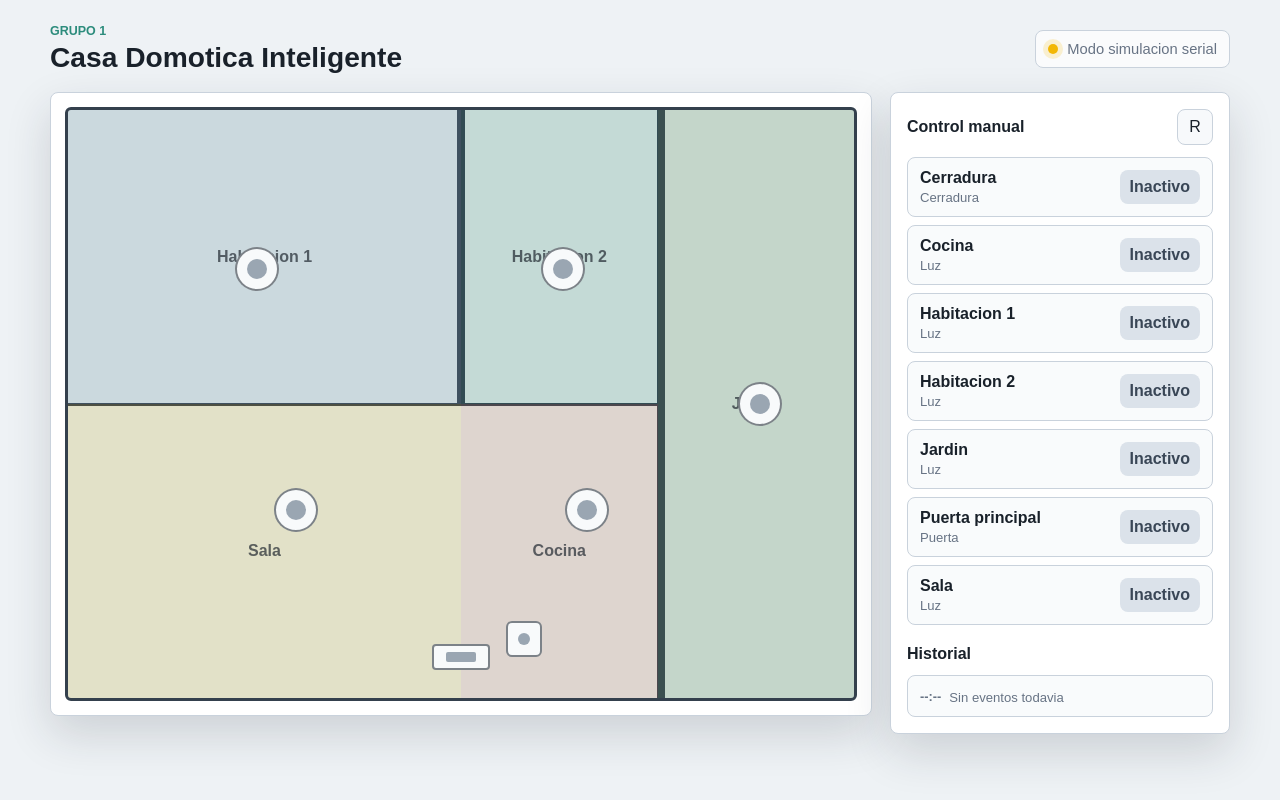
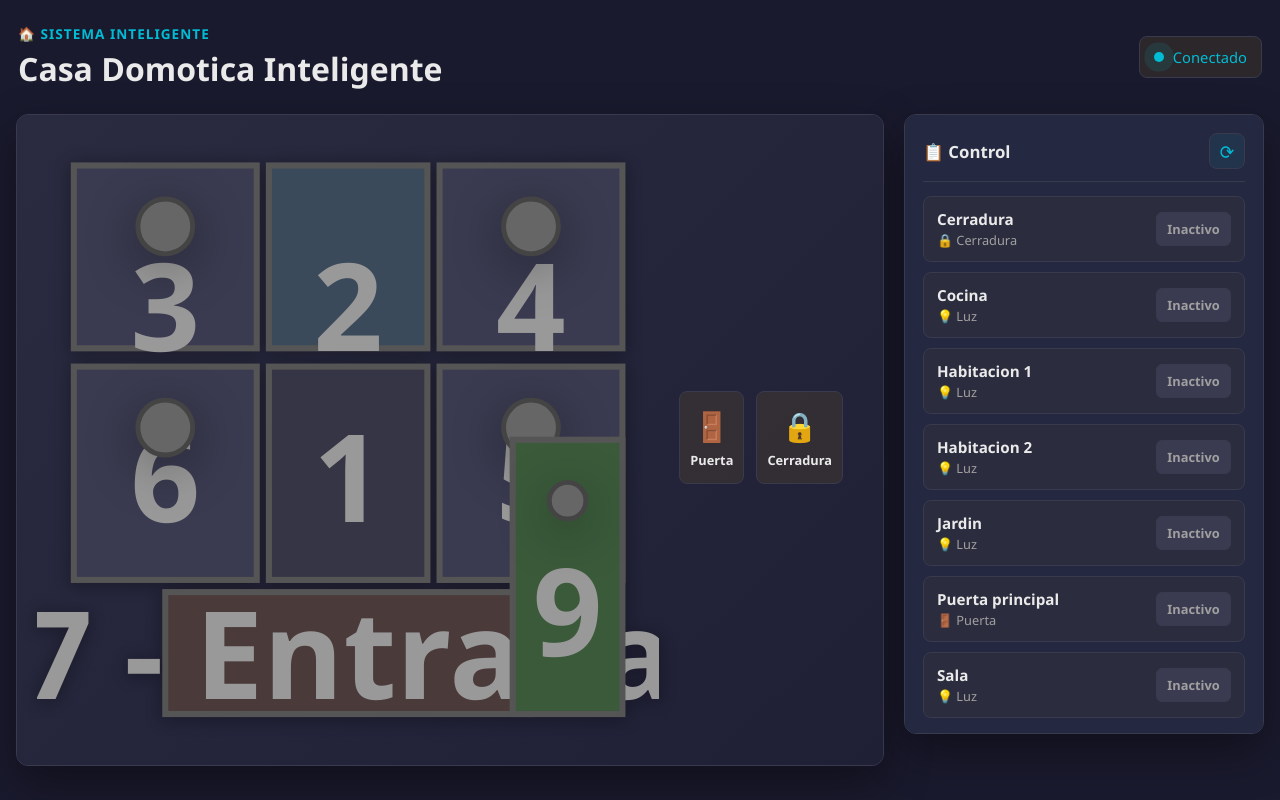
Before and after one commit to LuisAngulo02/casa_domotica, a Django app: page / in a window 1280 px wide. Run offline with Django 5.2, Linux system fonts and the light colour scheme; data comes from the database, SQL or seed files in the repository; data that the repository does not hold is empty.

Commit message:
diseño maqueta

```diff
--- a/static/dashboard/app.js
+++ b/static/dashboard/app.js
@@ -4,9 +4,9 @@ const toast = document.querySelector("#toast");
 const refreshButton = document.querySelector("#refresh");
 
 const kindLabels = {
-  light: "Luz",
-  door: "Puerta",
-  lock: "Cerradura",
+  light: "💡 Luz",
+  door: "🚪 Puerta",
+  lock: "🔒 Cerradura",
 };
 
 function getCookie(name) {
@@ -22,13 +22,23 @@ function showToast(message) {
   window.clearTimeout(showToast.timer);
   showToast.timer = window.setTimeout(() => {
     toast.classList.remove("is-visible");
-  }, 2600);
+  }, 3000);
 }
 
 function setHotspotState(device) {
-  const hotspot = document.querySelector(`[data-device="${device.key}"]`);
-  if (hotspot) {
-    hotspot.classList.toggle("is-on", device.is_on);
+  // Actualizar lámparas en el SVG - buscar por lamp-group
+  const lampGroup = document.querySelector(`[data-device="${device.key}"].lamp-group`);
+  if (lampGroup) {
+    const circle = lampGroup.querySelector(".lamp");
+    if (circle) {
+      circle.classList.toggle("is-on", device.is_on);
+    }
+  }
+
+  // Actualizar botones de control (puerta, cerradura)
+  const controlBtn = document.querySelector(`[data-device="${device.key}"].control-btn`);
+  if (controlBtn) {
+    controlBtn.classList.toggle("is-on", device.is_on);
   }
 }
 
@@ -39,10 +49,13 @@ function renderDevices(devices) {
 
     const card = document.createElement("article");
     card.className = "device-card";
+
+    const kindLabel = kindLabels[device.kind] || "Dispositivo";
+
     card.innerHTML = `
       <div>
         <div class="device-name">${device.label}</div>
-        <div class="device-kind">${kindLabels[device.kind] || "Dispositivo"}</div>
+        <div class="device-kind">${kindLabel}</div>
       </div>
       <button class="switch ${device.is_on ? "is-on" : ""}" type="button" data-device="${device.key}">
         ${device.is_on ? "Activo" : "Inactivo"}
@@ -55,37 +68,62 @@ function renderDevices(devices) {
 function renderHistory(events) {
   historyList.innerHTML = "";
   if (!events.length) {
-    historyList.innerHTML = '<div class="history-item"><span class="event-time">--:--</span><span class="event-message">Sin eventos todavia</span></div>';
+    historyList.innerHTML = '<div class="history-item"><span class="event-time">--:--</span><span class="event-message">Sin eventos todavía</span></div>';
     return;
   }
 
   events.forEach((event) => {
     const item = document.createElement("article");
     item.className = "history-item";
+
+    const actionEmoji = event.action.includes("encender") ? "✓" : "✗";
+    const commandText = event.command || "Comando desconocido";
+
     item.innerHTML = `
       <span class="event-time">${event.created_at}</span>
-      <span class="event-message">${event.command} - ${event.message}</span>
+      <span class="event-message">${actionEmoji} ${commandText} - ${event.message}</span>
     `;
     historyList.appendChild(item);
   });
 }
 
 async function loadDevices() {
+  try {
     const response = await fetch("/api/devices/");
     const data = await response.json();
     renderDevices(data.devices);
+  } catch (error) {
+    console.error("Error cargando dispositivos:", error);
+    showToast("❌ Error al cargar dispositivos");
+  }
 }
 
 async function loadHistory() {
+  try {
     const response = await fetch("/api/history/");
     const data = await response.json();
     renderHistory(data.events);
+  } catch (error) {
+    console.error("Error cargando historial:", error);
+  }
 }
 
 async function toggleDevice(deviceKey, forcedState = null) {
-  const hotspot = document.querySelector(`[data-device="${deviceKey}"]`);
-  const nextState = forcedState ?? !hotspot?.classList.contains("is-on");
+  let element = document.querySelector(`[data-device="${deviceKey}"].lamp-group`);
+  if (!element) {
+    element = document.querySelector(`[data-device="${deviceKey}"].control-btn`);
+  }
 
+  if (!element) {
+    console.warn(`No se encontró elemento para ${deviceKey}`);
+    return;
+  }
+
+  const circle = element.querySelector(".lamp");
+  const currentState = circle ? circle.classList.contains("is-on") : element.classList.contains("is-on");
+  const nextState = forcedState !== null ? forcedState : !currentState;
+
+  try {
     const response = await fetch(`/api/devices/${deviceKey}/toggle/`, {
       method: "POST",
       headers: {
@@ -94,29 +132,44 @@ async function toggleDevice(deviceKey, forcedState = null) {
       },
       body: JSON.stringify({ is_on: nextState }),
     });
+
     const data = await response.json();
 
     if (!response.ok) {
-    showToast(data.message || data.error || "No se pudo enviar el comando");
+      showToast("❌ " + (data.message || data.error || "No se pudo enviar el comando"));
       return;
     }
 
     setHotspotState(data.device);
     await loadDevices();
     await loadHistory();
-  showToast(data.message);
+    showToast("✅ " + (data.message || "Comando enviado"));
+  } catch (error) {
+    console.error("Error al cambiar dispositivo:", error);
+    showToast("❌ Error de conexión");
+  }
 }
 
 document.addEventListener("click", (event) => {
-  const control = event.target.closest("[data-device]");
-  if (!control) return;
-  toggleDevice(control.dataset.device);
+  let lampGroup = event.target.closest(".lamp-group[data-device]");
+  if (lampGroup) {
+    toggleDevice(lampGroup.dataset.device);
+    return;
+  }
+
+  let button = event.target.closest("[data-device]");
+  if (button && (button.classList.contains("control-btn") || button.classList.contains("switch"))) {
+    toggleDevice(button.dataset.device);
+    return;
+  }
 });
 
 refreshButton.addEventListener("click", async () => {
+  refreshButton.style.opacity = "0.6";
   await loadDevices();
   await loadHistory();
-  showToast("Estados actualizados");
+  showToast("🔄 Estados actualizados");
+  refreshButton.style.opacity = "1";
 });
 
 loadDevices();
--- a/static/dashboard/styles.css
+++ b/static/dashboard/styles.css
@@ -1,25 +1,31 @@
 :root {
   color-scheme: light;
-  --bg: #eef2f5;
-  --ink: #19212a;
-  --muted: #677384;
-  --line: #c9d2dc;
-  --panel: #ffffff;
-  --accent: #f2b705;
-  --accent-strong: #d98912;
-  --teal: #2c8c7c;
-  --danger: #c44343;
-  --shadow: 0 18px 45px rgba(28, 39, 49, .16);
+  --bg: #1a1a2e;
+  --ink: #eaeaea;
+  --muted: #a0a0a0;
+  --line: #3a3a4e;
+  --panel: #242840;
+  --accent: #ffc107;
+  --accent-strong: #ff9800;
+  --teal: #00bcd4;
+  --danger: #f44336;
+  --shadow: 0 18px 45px rgba(0, 0, 0, .4);
+  --room-light: #daa;
+  --room-dark: #886;
 }
 
 * {
   box-sizing: border-box;
 }
 
+html {
+  background: var(--bg);
+}
+
 body {
   min-height: 100vh;
   margin: 0;
-  font-family: Arial, Helvetica, sans-serif;
+  font-family: 'Segoe UI', Tahoma, Geneva, Verdana, sans-serif;
   background: var(--bg);
   color: var(--ink);
 }
@@ -29,7 +35,7 @@ button {
 }
 
 .shell {
-  width: min(1180px, calc(100% - 32px));
+  width: min(1280px, calc(100% - 32px));
   margin: 0 auto;
   padding: 24px 0;
 }
@@ -39,15 +45,17 @@ button {
   align-items: center;
   justify-content: space-between;
   gap: 16px;
-  margin-bottom: 18px;
+  margin-bottom: 24px;
+  padding: 0 2px;
 }
 
 .eyebrow {
   margin: 0 0 4px;
   color: var(--teal);
-  font-size: .78rem;
+  font-size: .85rem;
   font-weight: 700;
   text-transform: uppercase;
+  letter-spacing: 1px;
 }
 
 h1,
@@ -57,170 +65,215 @@ h2 {
 }
 
 h1 {
-  font-size: clamp(1.55rem, 2.2vw, 2.3rem);
+  font-size: clamp(1.8rem, 2.5vw, 2.5rem);
+  font-weight: 700;
 }
 
 h2 {
-  font-size: 1rem;
+  font-size: 1.05rem;
+  font-weight: 600;
 }
 
 .connection {
   display: flex;
   align-items: center;
   gap: 9px;
-  padding: 10px 12px;
+  padding: 10px 14px;
   border: 1px solid var(--line);
   border-radius: 8px;
-  background: rgba(255, 255, 255, .72);
-  color: var(--muted);
+  background: rgba(255, 193, 7, .08);
+  color: var(--teal);
   font-size: .92rem;
+  font-weight: 500;
 }
 
 .connection-dot {
   width: 10px;
   height: 10px;
   border-radius: 50%;
-  background: var(--accent);
-  box-shadow: 0 0 0 5px rgba(242, 183, 5, .18);
+  background: var(--teal);
+  box-shadow: 0 0 0 6px rgba(0, 188, 212, .2);
+  animation: pulse 2s infinite;
+}
+
+@keyframes pulse {
+  0%, 100% { box-shadow: 0 0 0 6px rgba(0, 188, 212, .2); }
+  50% { box-shadow: 0 0 0 10px rgba(0, 188, 212, .1); }
 }
 
 .workspace {
   display: grid;
-  grid-template-columns: minmax(0, 1fr) 340px;
-  gap: 18px;
+  grid-template-columns: minmax(0, 1fr) 360px;
+  gap: 20px;
   align-items: start;
 }
 
 .plan-wrap,
 .panel {
   border: 1px solid var(--line);
-  border-radius: 8px;
+  border-radius: 12px;
   background: var(--panel);
   box-shadow: var(--shadow);
 }
 
 .plan-wrap {
-  padding: 14px;
+  padding: 0;
+  overflow: hidden;
+  border-radius: 12px;
 }
 
 .house-plan {
   position: relative;
   width: 100%;
   aspect-ratio: 4 / 3;
-  overflow: hidden;
-  border: 3px solid #34404d;
-  border-radius: 6px;
-  background:
-    linear-gradient(90deg, transparent 49.5%, #34404d 49.5% 50.5%, transparent 50.5%) 0 0 / 100% 50% no-repeat,
-    linear-gradient(#34404d, #34404d) 0 50% / 75% 3px no-repeat,
-    linear-gradient(90deg, transparent 75%, #34404d 75% 76%, transparent 76%) 0 0 / 100% 100% no-repeat,
-    #dfe7e6;
+  background: linear-gradient(135deg, #2a2a40 0%, #1f1f35 100%);
+  display: flex;
+  align-items: center;
+  justify-content: center;
+  padding: 20px;
 }
 
-.room {
-  position: absolute;
-  display: grid;
-  place-items: center;
-  color: rgba(25, 33, 42, .68);
+.floorplan-svg {
+  width: 100%;
+  height: 100%;
+  filter: drop-shadow(0 2px 8px rgba(0, 0, 0, .3));
+}
+
+.room-bg {
+  fill: #3a3a50;
+  stroke: #555;
+  stroke-width: 1;
+  transition: fill 0.3s ease;
+}
+
+.room:hover .room-bg {
+  fill: #4a4a60;
+}
+
+.room-label {
+  font-size: 20px;
   font-weight: 700;
-  font-size: clamp(.75rem, 1.5vw, 1rem);
-  text-align: center;
+  fill: #999;
+  text-anchor: middle;
+  dominant-baseline: middle;
   pointer-events: none;
 }
 
-.room-bedroom-a {
-  inset: 0 50% 50% 0;
-  background: rgba(109, 154, 184, .18);
+.room.bathroom .room-bg {
+  fill: #3a4a5a;
 }
 
-.room-bedroom-b {
-  inset: 0 25% 50% 50%;
-  background: rgba(44, 140, 124, .15);
+.room.hallway .room-bg {
+  fill: #353545;
 }
 
-.room-living {
-  inset: 50% 50% 0 0;
-  background: rgba(242, 183, 5, .13);
+.room.entrance .room-bg {
+  fill: #4a3a3a;
 }
 
-.room-kitchen {
-  inset: 50% 25% 0 50%;
-  background: rgba(214, 110, 78, .15);
+.room.garden .room-bg {
+  fill: #3a5a3a;
 }
 
-.room-garden {
-  inset: 0 0 0 75%;
-  background: rgba(87, 145, 92, .2);
+/* Lámparas - Círculos interactivos */
+.lamp {
+  fill: #666;
+  stroke: #444;
+  stroke-width: 0.8;
+  cursor: pointer;
+  transition: all 0.3s ease;
+  filter: drop-shadow(0 2px 4px rgba(0, 0, 0, .3));
 }
 
-.hotspot {
-  position: absolute;
-  left: var(--x);
-  top: var(--y);
-  width: 44px;
-  height: 44px;
-  transform: translate(-50%, -50%);
-  border: 2px solid rgba(25, 33, 42, .55);
-  border-radius: 50%;
-  background: #f8fafb;
-  cursor: pointer;
-  transition: transform .16s ease, box-shadow .16s ease, background .16s ease;
+.lamp:hover {
+  filter: drop-shadow(0 3px 6px rgba(0, 0, 0, .5));
+  transform: scale(1.15);
 }
 
-.hotspot:hover,
-.hotspot:focus-visible {
-  transform: translate(-50%, -50%) scale(1.08);
-  outline: none;
+/* Lámpara encendida - Efecto glow */
+.lamp.is-on {
+  fill: #ffc107;
+  stroke: #ff9800;
+  stroke-width: 1.2;
+  filter: drop-shadow(0 0 6px rgba(255, 193, 7, .8))
+          drop-shadow(0 0 12px rgba(255, 193, 7, .5))
+          drop-shadow(0 2px 4px rgba(0, 0, 0, .3));
+  animation: lampGlow 2s ease-in-out infinite;
 }
 
-.hotspot::before {
-  content: "";
-  position: absolute;
-  inset: 10px;
-  border-radius: inherit;
-  background: #9aa6b2;
+@keyframes lampGlow {
+  0%, 100% {
+    filter: drop-shadow(0 0 6px rgba(255, 193, 7, .8))
+            drop-shadow(0 0 12px rgba(255, 193, 7, .5))
+            drop-shadow(0 2px 4px rgba(0, 0, 0, .3));
+  }
+  50% {
+    filter: drop-shadow(0 0 10px rgba(255, 193, 7, 1))
+            drop-shadow(0 0 20px rgba(255, 193, 7, .6))
+            drop-shadow(0 2px 4px rgba(0, 0, 0, .3));
+  }
 }
 
-.hotspot.light.is-on {
-  background: #fff7bf;
-  border-color: var(--accent-strong);
-  box-shadow: 0 0 28px 13px rgba(242, 183, 5, .62);
+.lamp.outdoor {
+  r: 3;
 }
 
-.hotspot.light.is-on::before {
-  background: var(--accent);
+.lamp.outdoor.is-on {
+  animation: lampGlow 1.5s ease-in-out infinite;
 }
 
-.hotspot.door {
-  width: 58px;
-  height: 26px;
-  border-radius: 4px;
+.extra-controls {
+  display: grid;
+  grid-template-columns: 1fr 1fr;
+  gap: 12px;
+  margin-top: 16px;
+  padding: 0 20px 20px;
 }
 
-.hotspot.door::before {
-  inset: 6px 12px;
-  border-radius: 2px;
+.control-btn {
+  display: flex;
+  flex-direction: column;
+  align-items: center;
+  justify-content: center;
+  gap: 6px;
+  padding: 14px 10px;
+  border: 1px solid var(--line);
+  border-radius: 8px;
+  background: rgba(255, 193, 7, .08);
+  color: var(--ink);
+  cursor: pointer;
+  font-size: .9rem;
+  font-weight: 600;
+  transition: all 0.25s ease;
 }
 
-.hotspot.door.is-on {
-  background: #d7f0ec;
-  border-color: var(--teal);
-  box-shadow: 0 0 0 8px rgba(44, 140, 124, .2);
+.control-btn:hover {
+  background: rgba(255, 193, 7, .15);
+  border-color: var(--accent);
+  transform: translateY(-2px);
+  box-shadow: 0 4px 12px rgba(255, 193, 7, .15);
 }
 
-.hotspot.lock {
-  width: 36px;
-  height: 36px;
-  border-radius: 6px;
+.control-btn.is-on {
+  background: rgba(0, 188, 212, .15);
+  border-color: var(--teal);
+  color: var(--teal);
 }
 
-.hotspot.lock.is-on {
-  background: #f7d5d5;
-  border-color: var(--danger);
+.control-btn .icon {
+  font-size: 1.8rem;
+}
+
+.control-btn .label {
+  font-size: .8rem;
 }
 
 .panel {
-  padding: 16px;
+  padding: 18px;
+  display: flex;
+  flex-direction: column;
+  max-height: calc(100vh - 180px);
+  overflow-y: auto;
 }
 
 .panel-header {
@@ -228,7 +281,9 @@ h2 {
   align-items: center;
   justify-content: space-between;
   gap: 10px;
-  margin-bottom: 12px;
+  margin-bottom: 14px;
+  padding-bottom: 12px;
+  border-bottom: 1px solid var(--line);
 }
 
 .icon-button {
@@ -238,123 +293,211 @@ h2 {
   height: 36px;
   border: 1px solid var(--line);
   border-radius: 8px;
-  background: #f7f9fb;
-  color: var(--ink);
+  background: rgba(0, 188, 212, .08);
+  color: var(--teal);
   cursor: pointer;
+  font-size: 1.2rem;
+  transition: all 0.2s ease;
+  flex-shrink: 0;
+}
+
+.icon-button:hover {
+  background: rgba(0, 188, 212, .15);
+  transform: rotate(15deg);
 }
 
 .device-list,
 .history {
   display: grid;
-  gap: 8px;
+  gap: 10px;
 }
 
 .device-card,
 .history-item {
   display: grid;
   grid-template-columns: 1fr auto;
-  gap: 8px;
+  gap: 10px;
   align-items: center;
-  padding: 11px 12px;
+  padding: 12px 13px;
   border: 1px solid var(--line);
   border-radius: 8px;
-  background: #f9fbfc;
+  background: rgba(255, 193, 7, .03);
+  transition: all 0.2s ease;
+}
+
+.device-card:hover {
+  background: rgba(255, 193, 7, .08);
+  border-color: var(--accent);
 }
 
 .device-name {
   font-weight: 700;
+  font-size: .95rem;
 }
 
 .device-kind,
 .event-message {
-  margin-top: 3px;
+  margin-top: 2px;
   color: var(--muted);
-  font-size: .82rem;
+  font-size: .8rem;
 }
 
 .switch {
-  min-width: 78px;
-  padding: 8px 10px;
-  border: 0;
-  border-radius: 8px;
-  background: #dbe2ea;
-  color: #394656;
+  min-width: 75px;
+  padding: 7px 10px;
+  border: 1px solid var(--line);
+  border-radius: 6px;
+  background: #3a3a50;
+  color: var(--muted);
   font-weight: 700;
+  font-size: .8rem;
   cursor: pointer;
+  transition: all 0.2s ease;
+  flex-shrink: 0;
+}
+
+.switch:hover {
+  border-color: var(--teal);
+  color: var(--teal);
 }
 
 .switch.is-on {
   background: var(--teal);
   color: white;
+  border-color: var(--teal);
+  box-shadow: 0 0 12px rgba(0, 188, 212, .3);
 }
 
 .history-title {
-  margin-top: 20px;
+  margin-top: 18px;
+  margin-bottom: 10px;
 }
 
 .history-item {
   grid-template-columns: auto 1fr;
+  background: rgba(244, 67, 54, .05);
 }
 
 .event-time {
-  color: var(--muted);
-  font-size: .8rem;
+  color: var(--accent);
+  font-size: .75rem;
   font-weight: 700;
+  white-space: nowrap;
+  padding-right: 8px;
 }
 
 .event-message {
   overflow-wrap: anywhere;
+  word-break: break-word;
 }
 
 .toast {
   position: fixed;
-  right: 18px;
-  bottom: 18px;
-  max-width: min(360px, calc(100% - 36px));
-  padding: 12px 14px;
+  right: 20px;
+  bottom: 20px;
+  max-width: min(380px, calc(100% - 40px));
+  padding: 14px 16px;
   border-radius: 8px;
-  background: #19212a;
-  color: white;
+  background: #2a2a40;
+  color: var(--teal);
+  border: 1px solid var(--line);
   opacity: 0;
-  transform: translateY(14px);
-  transition: opacity .18s ease, transform .18s ease;
+  transform: translateY(20px);
+  transition: opacity .25s ease, transform .25s ease;
   pointer-events: none;
+  font-weight: 500;
+  box-shadow: var(--shadow);
 }
 
 .toast.is-visible {
   opacity: 1;
   transform: translateY(0);
+  pointer-events: auto;
 }
 
-@media (max-width: 900px) {
+/* Scrollbar personalizado para panel */
+.panel::-webkit-scrollbar {
+  width: 6px;
+}
+
+.panel::-webkit-scrollbar-track {
+  background: transparent;
+}
+
+.panel::-webkit-scrollbar-thumb {
+  background: var(--line);
+  border-radius: 3px;
+}
+
+.panel::-webkit-scrollbar-thumb:hover {
+  background: var(--teal);
+}
+
+@media (max-width: 1024px) {
   .workspace {
     grid-template-columns: 1fr;
   }
 
-  .topbar {
-    align-items: flex-start;
-    flex-direction: column;
+  .panel {
+    max-height: 400px;
   }
 }
 
-@media (max-width: 560px) {
+@media (max-width: 768px) {
   .shell {
-    width: min(100% - 20px, 1180px);
-    padding: 14px 0;
+    width: min(100% - 16px, 1280px);
+    padding: 12px 0;
   }
 
-  .plan-wrap,
-  .panel {
-    padding: 10px;
+  .topbar {
+    flex-direction: column;
+    align-items: flex-start;
   }
 
-  .hotspot {
-    width: 36px;
-    height: 36px;
+  h1 {
+    font-size: 1.5rem;
   }
 
-  .hotspot.door {
-    width: 48px;
-    height: 24px;
+  .extra-controls {
+    padding: 0 12px 12px;
+  }
+
+  .lamp {
+    r: 3;
+  }
+
+  .lamp:hover {
+    transform: scale(1.2);
   }
 }
+
+@media (max-width: 480px) {
+  .shell {
+    width: min(100% - 12px, 1280px);
+    padding: 8px 0;
+  }
+
+  .house-plan {
+    aspect-ratio: 3 / 2.5;
+    padding: 12px;
+  }
+
+  .topbar {
+    gap: 8px;
+    margin-bottom: 16px;
+  }
+
+  .workspace {
+    gap: 12px;
+  }
+
+  .panel {
+    max-height: 300px;
+    padding: 12px;
+  }
+
+  .device-card {
+    padding: 10px;
+    font-size: .9rem;
+  }
+}
--- a/templates/dashboard/home.html
+++ b/templates/dashboard/home.html
@@ -11,43 +11,112 @@
   <main class="shell">
     <section class="topbar" aria-label="Resumen del sistema">
       <div>
-        <p class="eyebrow">Grupo 1</p>
+        <p class="eyebrow">🏠 Sistema Inteligente</p>
         <h1>Casa Domotica Inteligente</h1>
       </div>
       <div class="connection">
         <span class="connection-dot"></span>
-        <span>Modo simulacion serial</span>
+        <span>Conectado</span>
       </div>
     </section>
 
     <section class="workspace">
       <div class="plan-wrap">
         <div class="house-plan" aria-label="Plano interactivo de la casa">
-          <div class="room room-bedroom-a">Habitacion 1</div>
-          <div class="room room-bedroom-b">Habitacion 2</div>
-          <div class="room room-living">Sala</div>
-          <div class="room room-kitchen">Cocina</div>
-          <div class="room room-garden">Jardin</div>
+          <!-- Estructura principal de la casa (vista superior) -->
+          <svg viewBox="0 0 100 100" class="floorplan-svg" aria-label="Plano de la casa">
+            <!-- Habitación 1 (arriba izquierda) -->
+            <g class="room" data-room="1">
+              <rect x="5" y="5" width="30" height="30" class="room-bg" />
+              <text x="20" y="30" class="room-label">3</text>
+            </g>
+            <!-- Lámpara Habitación 1 -->
+            <g class="lamp-group" data-device="luz_habitacion_1">
+              <circle cx="20" cy="15" r="4.5" class="lamp" />
+            </g>
 
-          <button class="hotspot light" data-device="luz_habitacion_1" style="--x: 24%; --y: 27%;" aria-label="Luz habitacion 1"></button>
-          <button class="hotspot light" data-device="luz_habitacion_2" style="--x: 63%; --y: 27%;" aria-label="Luz habitacion 2"></button>
-          <button class="hotspot light" data-device="luz_sala" style="--x: 29%; --y: 68%;" aria-label="Luz sala"></button>
-          <button class="hotspot light" data-device="luz_cocina" style="--x: 66%; --y: 68%;" aria-label="Luz cocina"></button>
-          <button class="hotspot light outdoor" data-device="luz_jardin" style="--x: 88%; --y: 50%;" aria-label="Luz exterior jardin"></button>
-          <button class="hotspot door" data-device="puerta" style="--x: 50%; --y: 93%;" aria-label="Puerta principal"></button>
-          <button class="hotspot lock" data-device="cerradura" style="--x: 58%; --y: 90%;" aria-label="Cerradura principal"></button>
+            <!-- Habitación 2 (arriba derecha) -->
+            <g class="room" data-room="2">
+              <rect x="65" y="5" width="30" height="30" class="room-bg" />
+              <text x="80" y="30" class="room-label">4</text>
+            </g>
+            <!-- Lámpara Habitación 2 -->
+            <g class="lamp-group" data-device="luz_habitacion_2">
+              <circle cx="80" cy="15" r="4.5" class="lamp" />
+            </g>
+
+            <!-- Baño (centro arriba) -->
+            <g class="room bathroom" data-room="bath">
+              <rect x="37" y="5" width="26" height="30" class="room-bg" />
+              <text x="50" y="30" class="room-label">2</text>
+            </g>
+
+            <!-- Sala (centro) -->
+            <g class="room" data-room="3">
+              <rect x="5" y="38" width="30" height="35" class="room-bg" />
+              <text x="20" y="58" class="room-label">6</text>
+            </g>
+            <!-- Lámpara Sala -->
+            <g class="lamp-group" data-device="luz_sala">
+              <circle cx="20" cy="48" r="4.5" class="lamp" />
+            </g>
+
+            <!-- Cocina (derecha) -->
+            <g class="room" data-room="4">
+              <rect x="65" y="38" width="30" height="35" class="room-bg" />
+              <text x="80" y="58" class="room-label">5</text>
+            </g>
+            <!-- Lámpara Cocina -->
+            <g class="lamp-group" data-device="luz_cocina">
+              <circle cx="80" cy="48" r="4.5" class="lamp" />
+            </g>
+
+            <!-- Pasillo (centro) -->
+            <g class="room hallway" data-room="hall">
+              <rect x="37" y="38" width="26" height="35" class="room-bg" />
+              <text x="50" y="58" class="room-label">1</text>
+            </g>
+
+            <!-- Entrada (abajo) -->
+            <g class="room entrance" data-room="entrance">
+              <rect x="20" y="75" width="60" height="20" class="room-bg" />
+              <text x="50" y="87" class="room-label">7 - Entrada</text>
+            </g>
+
+            <!-- Jardín/Exterior (lado derecho) -->
+            <g class="room garden" data-room="garden">
+              <rect x="77" y="50" width="18" height="45" class="room-bg" />
+              <text x="86" y="80" class="room-label">9</text>
+            </g>
+            <!-- Lámpara Jardín -->
+            <g class="lamp-group outdoor" data-device="luz_jardin">
+              <circle cx="86" cy="60" r="3" class="lamp" />
+            </g>
+          </svg>
+
+          <!-- Controles adicionales debajo del plano -->
+          <div class="extra-controls">
+            <button class="control-btn door-btn" data-device="puerta" aria-label="Puerta principal">
+              <span class="icon">🚪</span>
+              <span class="label">Puerta</span>
+            </button>
+            <button class="control-btn lock-btn" data-device="cerradura" aria-label="Cerradura">
+              <span class="icon">🔒</span>
+              <span class="label">Cerradura</span>
+            </button>
+          </div>
         </div>
       </div>
 
       <aside class="panel" aria-label="Estado de dispositivos">
         <div class="panel-header">
-          <h2>Control manual</h2>
-          <button id="refresh" class="icon-button" type="button" aria-label="Actualizar estados">R</button>
+          <h2>📋 Control</h2>
+          <button id="refresh" class="icon-button" type="button" aria-label="Actualizar estados">⟳</button>
         </div>
         <div id="deviceList" class="device-list"></div>
 
         <div class="panel-header history-title">
-          <h2>Historial</h2>
+          <h2>📝 Últimos eventos</h2>
         </div>
         <div id="history" class="history"></div>
       </aside>
```
Lines whose indentation alone changed are shown as unchanged.
